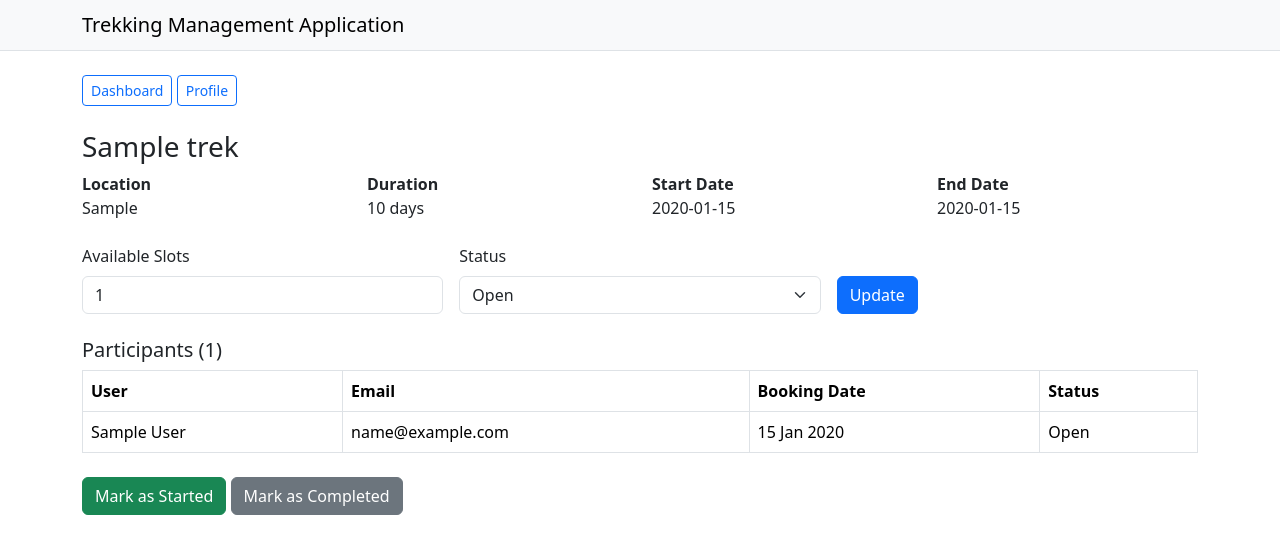
After one commit to 24f2007023/trekking-app-v1, a Flask app: template templates/staff/manage_trek.html in a window 1280 px wide. The commit adds this page. Shown: the top 554 px of the page. Run offline with Flask 3, Linux system fonts and the light colour scheme; the template is opened without the code that fills it: values that come from a table or form of the project are taken from there, others are empty; tables that the repository leaves empty hold one stand-in row (values such as "Sample post").

Commit message:
Milestone-4 Trek Staff Dashboard and Trek Management

```diff
--- /dev/null
+++ b/templates/staff/_nav.html
@@ -0,0 +1,4 @@
+<div class="mb-4">
+  <a href="{{ url_for('staff.dashboard') }}" class="btn btn-sm btn-outline-primary">Dashboard</a>
+  <a href="{{ url_for('staff.profile') }}" class="btn btn-sm btn-outline-primary">Profile</a>
+</div>
--- /dev/null
+++ b/templates/staff/manage_trek.html
@@ -0,0 +1,58 @@
+{% extends 'base.html' %}
+{% block content %}
+{% include 'staff/_nav.html' %}
+<h3>{{ trek.name }}</h3>
+
+<div class="row mb-4">
+  <div class="col-md-3"><strong>Location</strong><br>{{ trek.location }}</div>
+  <div class="col-md-3"><strong>Duration</strong><br>{{ trek.duration_days }} days</div>
+  <div class="col-md-3"><strong>Start Date</strong><br>{{ trek.start_date or '-' }}</div>
+  <div class="col-md-3"><strong>End Date</strong><br>{{ trek.end_date or '-' }}</div>
+</div>
+
+<form method="POST" class="row g-3 mb-4">
+  <input type="hidden" name="action" value="update">
+  <div class="col-md-4">
+    <label class="form-label">Available Slots</label>
+    <input type="number" name="available_slots" min="0" class="form-control" value="{{ trek.available_slots }}">
+  </div>
+  <div class="col-md-4">
+    <label class="form-label">Status</label>
+    <select name="status" class="form-select">
+      <option value="Open" {{ 'selected' if trek.status == 'Open' else '' }}>Open</option>
+      <option value="Closed" {{ 'selected' if trek.status == 'Closed' else '' }}>Closed</option>
+    </select>
+  </div>
+  <div class="col-md-4 d-flex align-items-end">
+    <button type="submit" class="btn btn-primary">Update</button>
+  </div>
+</form>
+
+<h5>Participants ({{ participants|length }})</h5>
+<table class="table table-bordered mb-4">
+  <thead>
+    <tr><th>User</th><th>Email</th><th>Booking Date</th><th>Status</th></tr>
+  </thead>
+  <tbody>
+    {% for booking in participants %}
+    <tr>
+      <td>{{ booking.user.name }}</td>
+      <td>{{ booking.user.email }}</td>
+      <td>{{ booking.booking_date.strftime('%d %b %Y') }}</td>
+      <td>{{ booking.status }}</td>
+    </tr>
+    {% else %}
+    <tr><td colspan="4" class="text-center">No participants yet.</td></tr>
+    {% endfor %}
+  </tbody>
+</table>
+
+<form method="POST" style="display:inline;">
+  <input type="hidden" name="action" value="mark_started">
+  <button type="submit" class="btn btn-success">Mark as Started</button>
+</form>
+<form method="POST" style="display:inline;">
+  <input type="hidden" name="action" value="mark_completed">
+  <button type="submit" class="btn btn-secondary">Mark as Completed</button>
+</form>
+{% endblock %}
```
Also changed, not shown: staff.py (+94 -2 lines), templates/staff/dashboard.html (+43 -2 lines), templates/staff/profile.html (added, +24 -0 lines).
